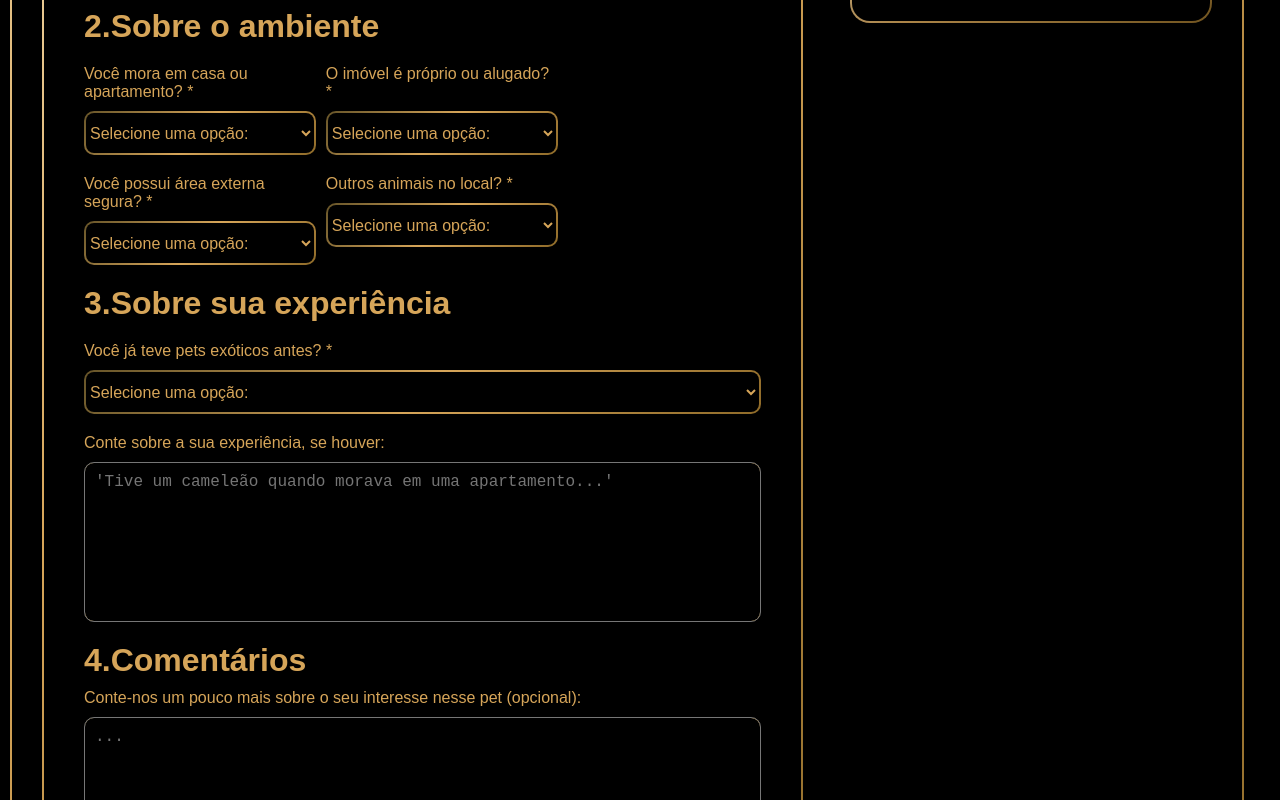
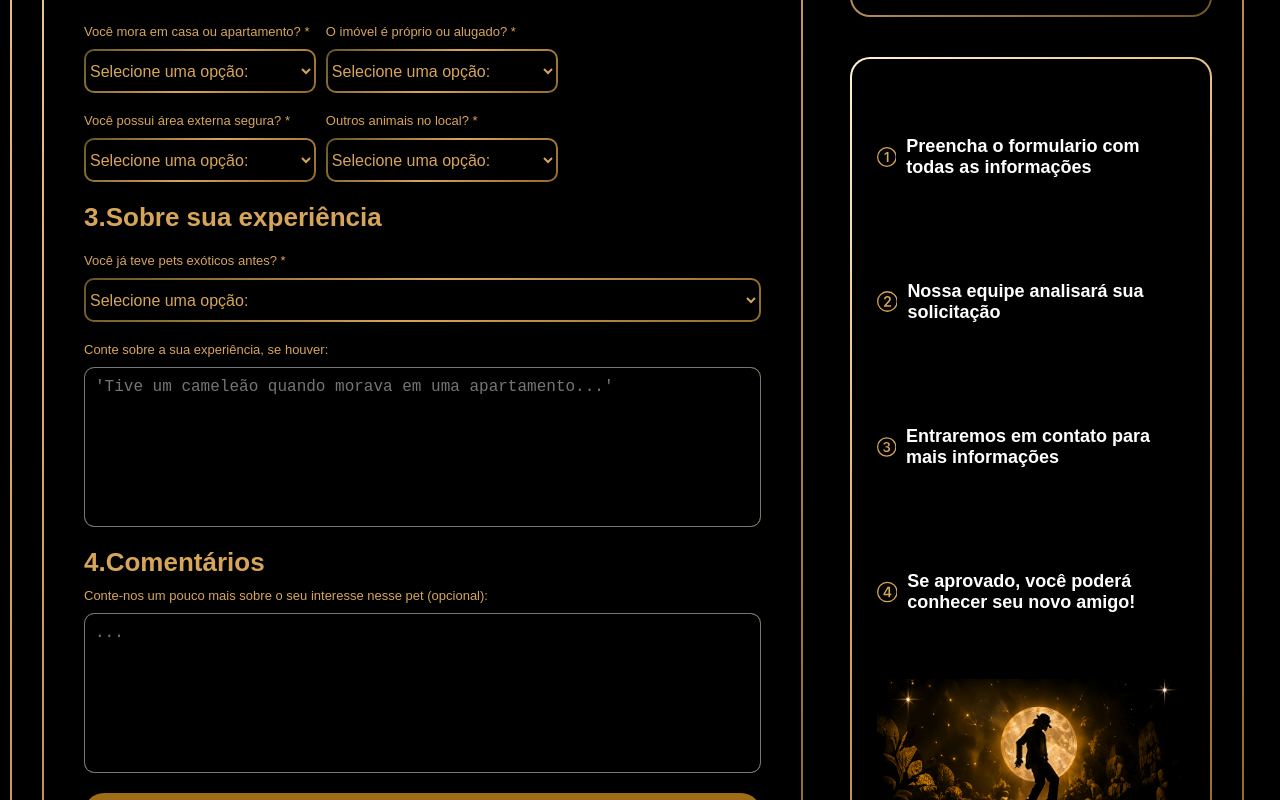
Before and after one commit to Rubens128/Trabalho-Programacao-Web-Pets, a React (Create React App) app in the folder frontend/: page /formularioAdocao in a window 1280 px wide. Shown: the part 1180-1980 px from the top of the page. Built offline with nearby package versions, Linux system fonts and the light colour scheme; a web font is replaced by a local one.

Commit message:
feat: Add stages card to adding and adopting pages

```diff
--- a/frontend/src/pages/FormularioAdicao/formularioAdicao.js
+++ b/frontend/src/pages/FormularioAdicao/formularioAdicao.js
@@ -177,11 +177,11 @@ function FormularioAdicao() {
                             <ButtonComponent textoBotao="Falar com especialista" variante={1} icone={PiHeadsetBold} />
                         </div>
 
-                        <div className={styles.divCardsLateraisBox}>
+                        <div className={styles.divCardsLateraisBoxEtapas}>
                             <div className={styles.divCardsLateraisParagrafos}>
                                 <div className={styles.divCardsLateraisIconeTexto}>
                                     <Bs1Circle color="#d6a559" size={30} />
-                                    <h3 style={{fontSize: "18px"}}>Preencha o formulario com todas as informacoes</h3>
+                                    <h3 style={{fontSize: "18px"}}>Preencha o formulario com todas as informações</h3>
                                 </div>
                                 <div className={styles.divCardsLateraisIconeTexto}>
                                     <Bs2Circle color="#d6a559" size={25} />
@@ -193,7 +193,7 @@ function FormularioAdicao() {
                                 </div>
                                 <div className={styles.divCardsLateraisIconeTexto}>
                                     <Bs4Circle color="#d6a559" size={34} />
-                                    <h3 style={{fontSize: "18px"}}>Seu pet poderá encontrar um novo lar responsavel!</h3>
+                                    <h3 style={{fontSize: "18px"}}>Seu pet poderá encontrar um novo lar responsável!</h3>
                                 </div>
                             </div>
                             <img src={imgMichaelPet}></img>
--- a/frontend/src/pages/FormularioAdicao/formularioAdicao.module.css
+++ b/frontend/src/pages/FormularioAdicao/formularioAdicao.module.css
@@ -166,3 +166,24 @@
     align-items: center;
     gap: 10px;
 }
+.divCardsLateraisBoxEtapas {
+    display: flex;
+    flex-direction: column;
+    justify-content: space-between;
+    gap: 15px;
+    padding: 25px;
+    width: 100%;
+    height: 100%;
+    border-radius: 20px;
+    border: 2px solid transparent;
+    background:
+        linear-gradient(#000000, #000000) padding-box,
+        linear-gradient(135deg, #fff3d4, #d6a559, #8f6b29) border-box;
+}
+
+.divCardsLateraisBoxEtapas .divCardsLateraisParagrafos {
+    flex: 1;
+    display: flex;
+    flex-direction: column;
+    justify-content: space-around;
+}
--- a/frontend/src/pages/FormularioAdocao/formularioAdocao.js
+++ b/frontend/src/pages/FormularioAdocao/formularioAdocao.js
@@ -5,6 +5,7 @@ import ButtonComponent from "../../components/Button/button";
 import SelectComponent from "../../components/Select/select";
 import TextInputComponent from "../../components/TextInput/textInput";
 import AveImg from "../../assets/aves.png";
+import michaelLuaImg from "../../assets/michaelLua.png";
 import { useState } from "react";
 import { FaRegUser } from "react-icons/fa";
 import { FaPaw } from "react-icons/fa";
@@ -22,6 +23,11 @@ import { GiPawHeart } from "react-icons/gi";
 import { FaCheckSquare } from "react-icons/fa";
 import { FaRegClock } from "react-icons/fa";
 import { PiHeadsetBold } from "react-icons/pi";
+import { Bs1Circle } from "react-icons/bs";
+import { Bs2Circle } from "react-icons/bs";
+import { Bs3Circle } from "react-icons/bs";
+import { Bs4Circle } from "react-icons/bs";
+
 
 function FormularioAdocao({ gender = "macho" }) {
 
@@ -90,7 +96,7 @@ function FormularioAdocao({ gender = "macho" }) {
                     </div>
                     <div className={styles.divGeralDeBaixo}>
                         <div className={styles.divCardsDeBaixo}>
-                            <div className={styles.divComponentesPetAdicionalAviso}>
+                            <div className={styles.divCardsLateraisBox}>
                                 <div className={styles.divComponentesPetAdicionalParagrafos}>
                                     <GiPawHeart color="#d6a559" size={30} />
                                     <h1 style={{ color: "#d6a559" }}>Adoção Responsável</h1>
@@ -114,15 +120,37 @@ function FormularioAdocao({ gender = "macho" }) {
                                 </div>
                             </div>
 
-                            <div className={styles.divComponentesPetAdicionalAjuda}>
+                            <div className={styles.divCardsLateraisBox}>
                                 <div className={styles.divComponentesPetAdicionalParagrafos}>
-                                    <FaRegClock color="#d6a559" size={30}/>
+                                    <FaRegClock color="#d6a559" size={30} />
                                     <h1 style={{ color: "#d6a559" }}>Precisa de Ajuda?</h1>
                                 </div>
                                 <div className={styles.divComponentesPetAdicionalParagrafos}>
                                     <h1>Fale com nossa equipes especializada e tire todas as suas duvidas antes de finalizar a sua adoção</h1>
                                 </div>
-                                <ButtonComponent textoBotao="Falar com especialista" variante={1} icone={PiHeadsetBold}/>
+                                <ButtonComponent textoBotao="Falar com especialista" variante={1} icone={PiHeadsetBold} />
+                            </div>
+
+                            <div className={styles.divCardsLateraisBoxEtapas}>
+                                <div className={styles.divCardsLateraisParagrafos}>
+                                    <div className={styles.divCardsLateraisIconeTexto}>
+                                        <Bs1Circle color="#d6a559" size={30} />
+                                        <h3 style={{ fontSize: "18px" }}>Preencha o formulario com todas as informações</h3>
+                                    </div>
+                                    <div className={styles.divCardsLateraisIconeTexto}>
+                                        <Bs2Circle color="#d6a559" size={25} />
+                                        <h3 style={{ fontSize: "18px" }}>Nossa equipe analisará sua solicitação</h3>
+                                    </div>
+                                    <div className={styles.divCardsLateraisIconeTexto}>
+                                        <Bs3Circle color="#d6a559" size={28} />
+                                        <h3 style={{ fontSize: "18px" }}>Entraremos em contato para mais informações</h3>
+                                    </div>
+                                    <div className={styles.divCardsLateraisIconeTexto}>
+                                        <Bs4Circle color="#d6a559" size={34} />
+                                        <h3 style={{ fontSize: "18px" }}>Se aprovado, você poderá conhecer seu novo amigo!</h3>
+                                    </div>
+                                </div>
+                                <img src={michaelLuaImg}></img>
                             </div>
 
                         </div>
--- a/frontend/src/pages/FormularioAdocao/formularioAdocao.module.css
+++ b/frontend/src/pages/FormularioAdocao/formularioAdocao.module.css
@@ -14,6 +14,7 @@
     gap: 30px;
     color:#d6a559;
     flex-direction: column;
+    font-size: small;
     font-family: Arial, Helvetica, sans-serif;
     border: 2px solid transparent;
     width: 100%;
@@ -135,7 +136,7 @@
     width: 31%;
 }
 
-.divComponentesPetAdicionalAviso{
+.divCardsLateraisBox{
 
     display: flex;
     flex-direction: column;
@@ -159,28 +160,35 @@
     ) border-box;
 }
 
-.divComponentesPetAdicionalAjuda{
+.divCardsLateraisBoxEtapas {
+    display: flex;
+    flex-direction: column;
+    justify-content: space-between;
+    color: #ffffff;
+    gap: 15px;
+    padding: 25px;
+    width: 100%;
+    height: 100%;
+    border-radius: 20px;
+    border: 2px solid transparent;
+    background:
+        linear-gradient(#000000, #000000) padding-box,
+        linear-gradient(135deg, #fff3d4, #d6a559, #8f6b29) border-box;
+}
+
+.divCardsLateraisIconeTexto{
 
     display: flex;
+    flex-direction: row;
+    align-items: center;
+    gap: 10px;
+}
+
+.divCardsLateraisBoxEtapas .divCardsLateraisParagrafos {
+    flex: 1;
+    display: flex;
     flex-direction: column;
-    color: #ffffff;
-    font-family: Arial, Helvetica, sans-serif;
-    gap: 15px;
-    padding: 25px;
-    font-size: 0.65rem;
-    opacity: 0.8;
-    border-radius: 20px;
-    border: 2px solid transparent;
-    width: 100%;
-    height: fit-content;
-    background:
-    linear-gradient(#000000, #000000) padding-box,
-    linear-gradient(
-      135deg,
-      #fff3d4,
-      #d6a559,
-      #8f6b29
-    ) border-box;
+    justify-content: space-around;
 }
 
 .divComponentesPetAdicionalParagrafos{
@@ -199,6 +207,16 @@
     font-size: 0.75rem;
     opacity: 0.8;
 }
+
+.divCardsLateraisIconeTexto{
+
+    display: flex;
+    flex-direction: row;
+    align-items: center;
+    gap: 10px;
+}
+
+
 
 .divComponentesConjuntoInscricao{
     display: flex;
```
Also changed, not shown: frontend/src/assets/michaelLua.png (added).
